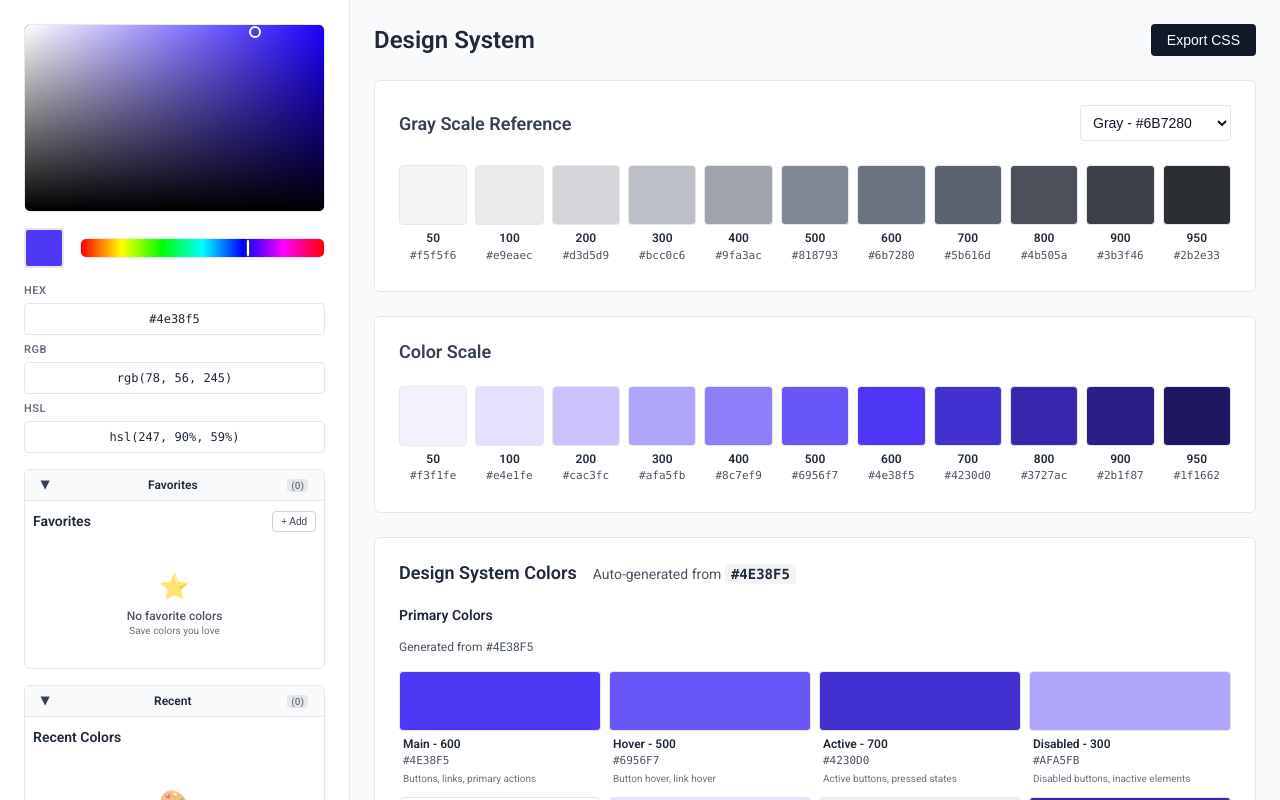
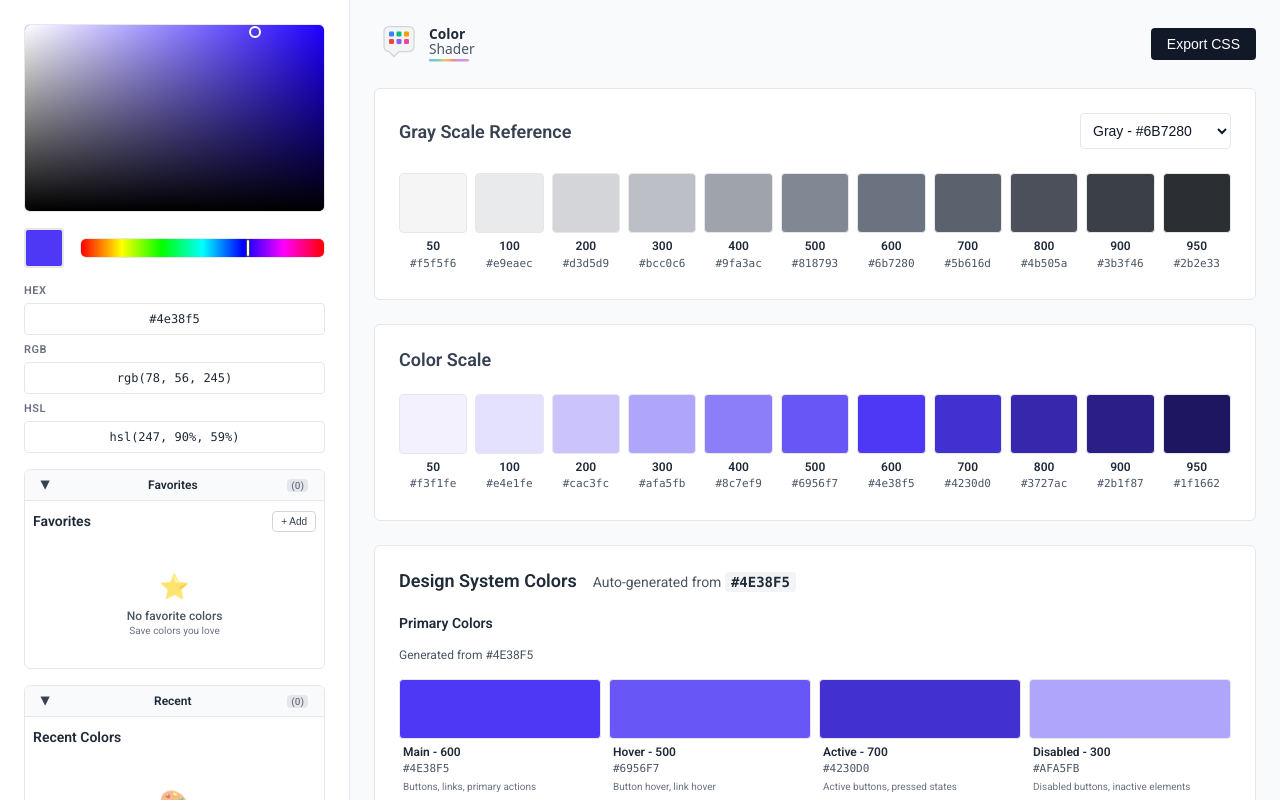
Before and after one commit to patel-prince/color-shader, a React (Vite) app: page / in a window 1280 px wide. Shown: the top 800 px of the page. Built offline with nearby package versions, Linux system fonts and the light colour scheme.

Commit message:
feat: add Color Shader logo and remove hover effects

```diff
--- a/src/App.tsx
+++ b/src/App.tsx
@@ -5,6 +5,7 @@ import ErrorBoundary from "./components/ErrorBoundary";
 import { HistoryContainer } from "./components/ColorHistory";
 import { SemanticPalette } from "./components/SemanticColors";
 import { useColorHistory } from "./components/ColorPicker/hooks/useColorHistory";
+import { Logo } from "./components/Logo";
 
 const App = () => {
   const [selectedColor, setSelectedColor] = useState("#4f39f6");
@@ -102,7 +103,7 @@ const App = () => {
 
         <main className="app-content">
           <div className="app-content-header">
-            <h1 className="app-title">Design System</h1>
+            <Logo size="lg" className="app-title" />
             <button
               className="export-button"
               onClick={() => handleShowSemanticModal("primary")}
--- /dev/null
+++ b/src/components/Logo/Logo.module.css
@@ -0,0 +1,46 @@
+/* Logo Component Styles */
+
+.logo {
+  display: inline-flex;
+  align-items: center;
+  user-select: none;
+}
+
+.logoSvg {
+  display: block;
+  transition: all 0.2s ease;
+}
+
+/* Size variants */
+.sm .logoSvg {
+  height: 24px;
+  width: auto;
+}
+
+.md .logoSvg {
+  height: 32px;
+  width: auto;
+}
+
+.lg .logoSvg {
+  height: 40px;
+  width: auto;
+}
+
+
+/* Animation for the gradient line */
+.gradientLine {
+  opacity: 0.6;
+  transition: opacity 0.2s ease;
+}
+
+/* Responsive adjustments */
+@media (max-width: 480px) {
+  .md .logoSvg {
+    height: 28px;
+  }
+
+  .lg .logoSvg {
+    height: 32px;
+  }
+}
--- /dev/null
+++ b/src/components/Logo/Logo.tsx
@@ -0,0 +1,87 @@
+import React from 'react';
+import styles from './Logo.module.css';
+
+interface LogoProps {
+  size?: 'sm' | 'md' | 'lg';
+  className?: string;
+}
+
+const Logo: React.FC<LogoProps> = ({ size = 'md', className }) => {
+  return (
+    <div className={`${styles.logo} ${styles[size]} ${className || ''}`}>
+      <svg
+        viewBox="0 0 120 32"
+        fill="none"
+        xmlns="http://www.w3.org/2000/svg"
+        className={styles.logoSvg}
+      >
+        {/* Color palette icon */}
+        <g className={styles.palette}>
+          {/* Main palette shape */}
+          <path
+            d="M8 6C8 3.79086 9.79086 2 12 2H28C30.2091 2 32 3.79086 32 6V18C32 20.2091 30.2091 22 28 22H20L16 26L12 22H12C9.79086 22 8 20.2091 8 18V6Z"
+            fill="var(--gray-100)"
+            stroke="var(--gray-300)"
+            strokeWidth="1"
+          />
+
+          {/* Color swatches */}
+          <rect x="12" y="6" width="4" height="4" rx="1" fill="#3B82F6" />
+          <rect x="18" y="6" width="4" height="4" rx="1" fill="#10B981" />
+          <rect x="24" y="6" width="4" height="4" rx="1" fill="#F59E0B" />
+
+          <rect x="12" y="12" width="4" height="4" rx="1" fill="#EF4444" />
+          <rect x="18" y="12" width="4" height="4" rx="1" fill="#8B5CF6" />
+          <rect x="24" y="12" width="4" height="4" rx="1" fill="#EC4899" />
+        </g>
+
+        {/* Text */}
+        <g className={styles.text}>
+          <text
+            x="44"
+            y="12"
+            fontSize="11"
+            fontWeight="600"
+            fill="var(--gray-800)"
+            fontFamily="system-ui, -apple-system, sans-serif"
+          >
+            Color
+          </text>
+          <text
+            x="44"
+            y="24"
+            fontSize="11"
+            fontWeight="400"
+            fill="var(--gray-600)"
+            fontFamily="system-ui, -apple-system, sans-serif"
+          >
+            Shader
+          </text>
+        </g>
+
+        {/* Decorative gradient line */}
+        <defs>
+          <linearGradient id="gradientLine" x1="0%" y1="0%" x2="100%" y2="0%">
+            <stop offset="0%" stopColor="#3B82F6" />
+            <stop offset="20%" stopColor="#10B981" />
+            <stop offset="40%" stopColor="#F59E0B" />
+            <stop offset="60%" stopColor="#EF4444" />
+            <stop offset="80%" stopColor="#8B5CF6" />
+            <stop offset="100%" stopColor="#EC4899" />
+          </linearGradient>
+        </defs>
+        <rect
+          x="44"
+          y="28"
+          width="32"
+          height="2"
+          rx="1"
+          fill="url(#gradientLine)"
+          className={styles.gradientLine}
+        />
+      </svg>
+    </div>
+  );
+};
+
+export default Logo;
--- /dev/null
+++ b/src/components/Logo/index.ts
@@ -0,0 +1 @@
+export { default as Logo } from './Logo';
```
Also changed, not shown: 6 other files (tests, documents, lock files or other folders).
